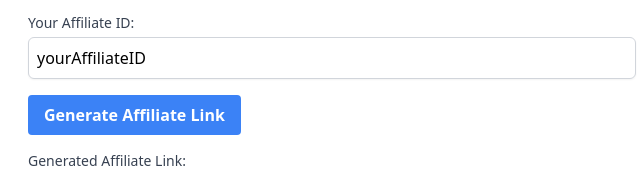
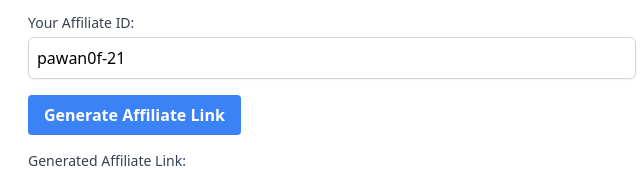
Before and after one commit to cre8tivestudy/Amazon-aff, a plain HTML site: page index.html in a window 1280 px wide. Shown: the part 181-353 px from the top of the page, 308-948 px from the left. Drawn offline with nearby package versions, Linux system fonts and the light colour scheme.

Commit message:
Affiliate ID replaced with real ID

```diff
--- a/index.html
+++ b/index.html
@@ -16,7 +16,7 @@
             </div>
             <div class="mb-4">
                 <label for="affiliateId" class="block text-sm font-medium text-gray-700">Your Affiliate ID:</label>
-                <input type="text" id="affiliateId" class="mt-1 block w-full border border-gray-300 rounded-md shadow-sm p-2" value="yourAffiliateID" >
+                <input type="text" id="affiliateId" class="mt-1 block w-full border border-gray-300 rounded-md shadow-sm p-2" value="pawan0f-21" >
             </div>
             <button onclick="generateLink()" class="bg-blue-500 hover:bg-blue-700 text-white font-bold py-2 px-4 rounded">
                 Generate Affiliate Link
```
